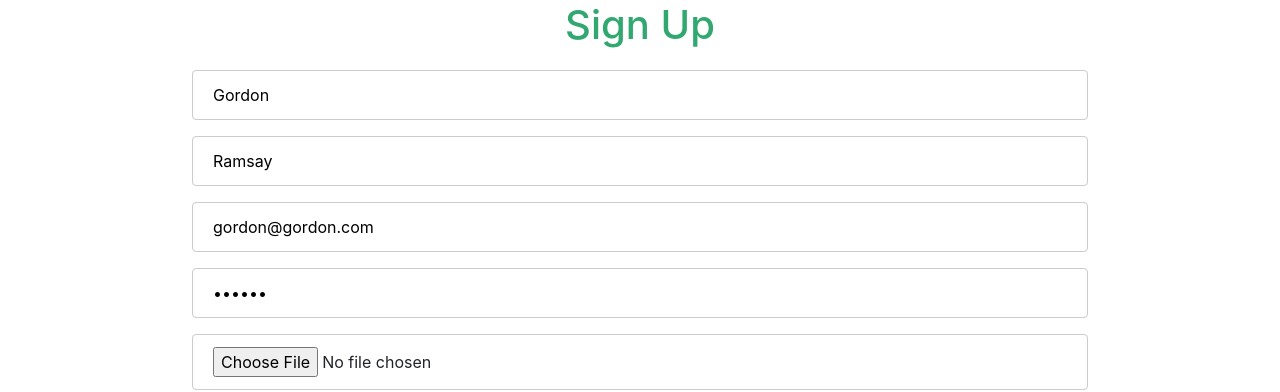
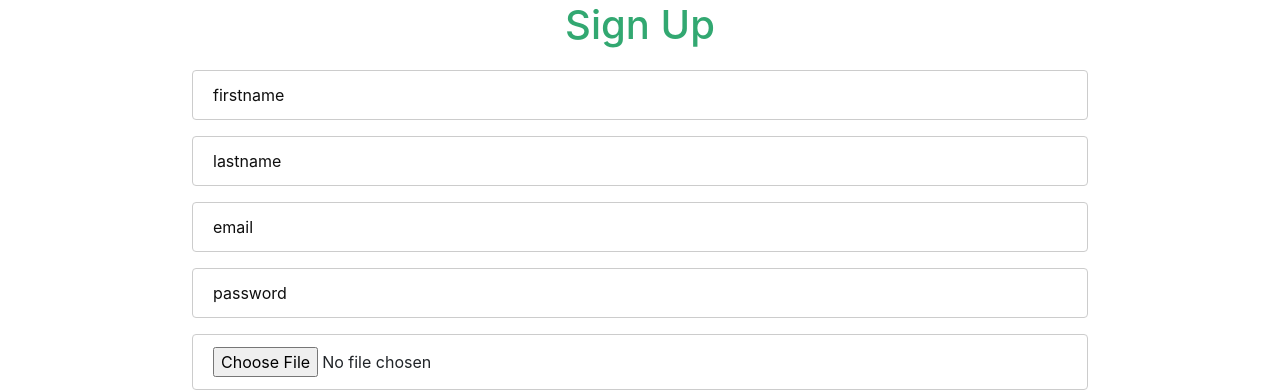
Before and after one commit to chathu-weerasena/Foodie_Universe_Client, a React (Create React App) app: page /signup in a window 1280 px wide. Shown: the part 246-638 px from the top of the page. Built offline with nearby package versions, Linux system fonts and the light colour scheme; no server answers.

Commit message:
Update SignUp.js

```diff
--- a/src/pages/SignUp.js
+++ b/src/pages/SignUp.js
@@ -11,10 +11,10 @@ import { signUp } from "../store/user/thunks";
 import { selectToken } from "../store/user/selectors";
 
 export const SignUp = () => {
-  const [firstName, setFirstName] = useState("Gordon");
-  const [lastName, setLastName] = useState("Ramsay");
-  const [email, setEmail] = useState("gordon@gordon.com");
-  const [password, setPassword] = useState("gordon");
+  const [firstName, setFirstName] = useState("");
+  const [lastName, setLastName] = useState("");
+  const [email, setEmail] = useState("");
+  const [password, setPassword] = useState("");
   const [image, setImage] = useState("");
 
   const dispatch = useDispatch();
```
